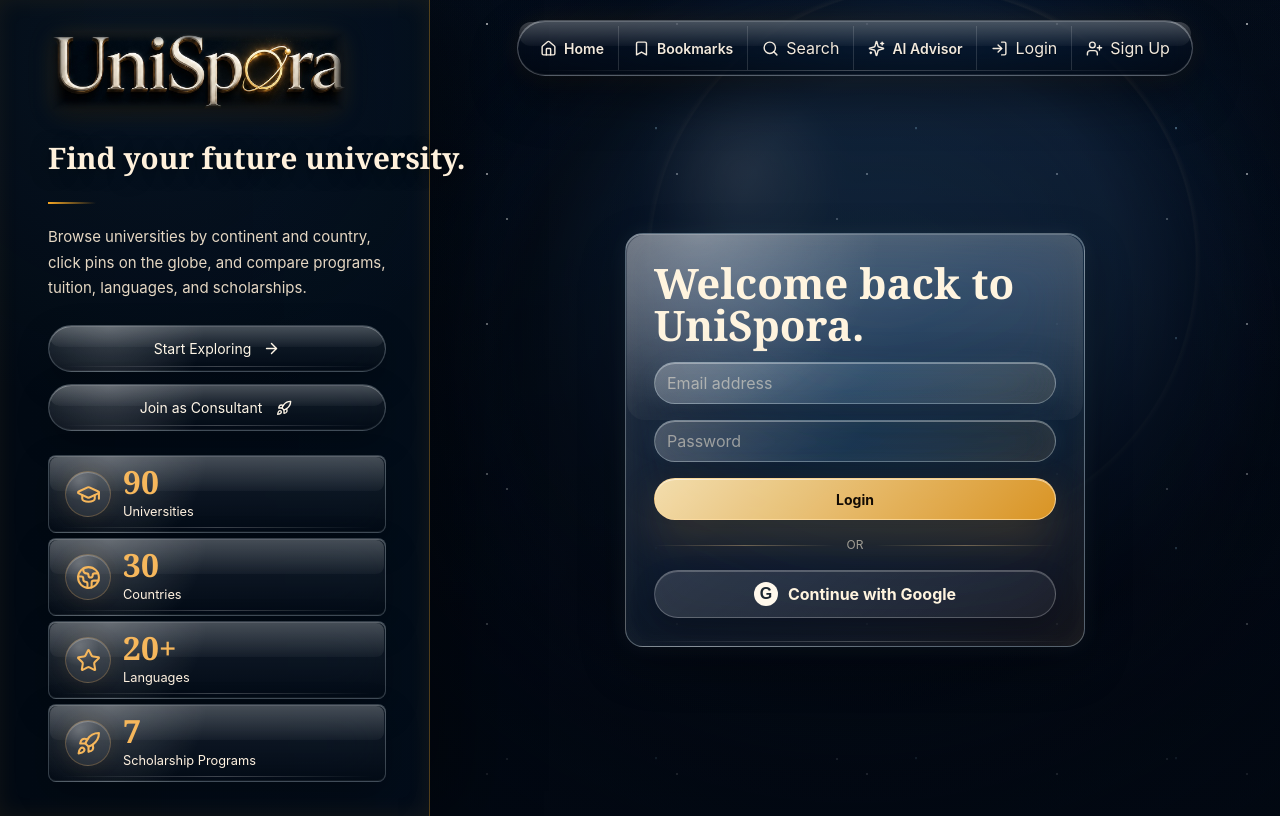
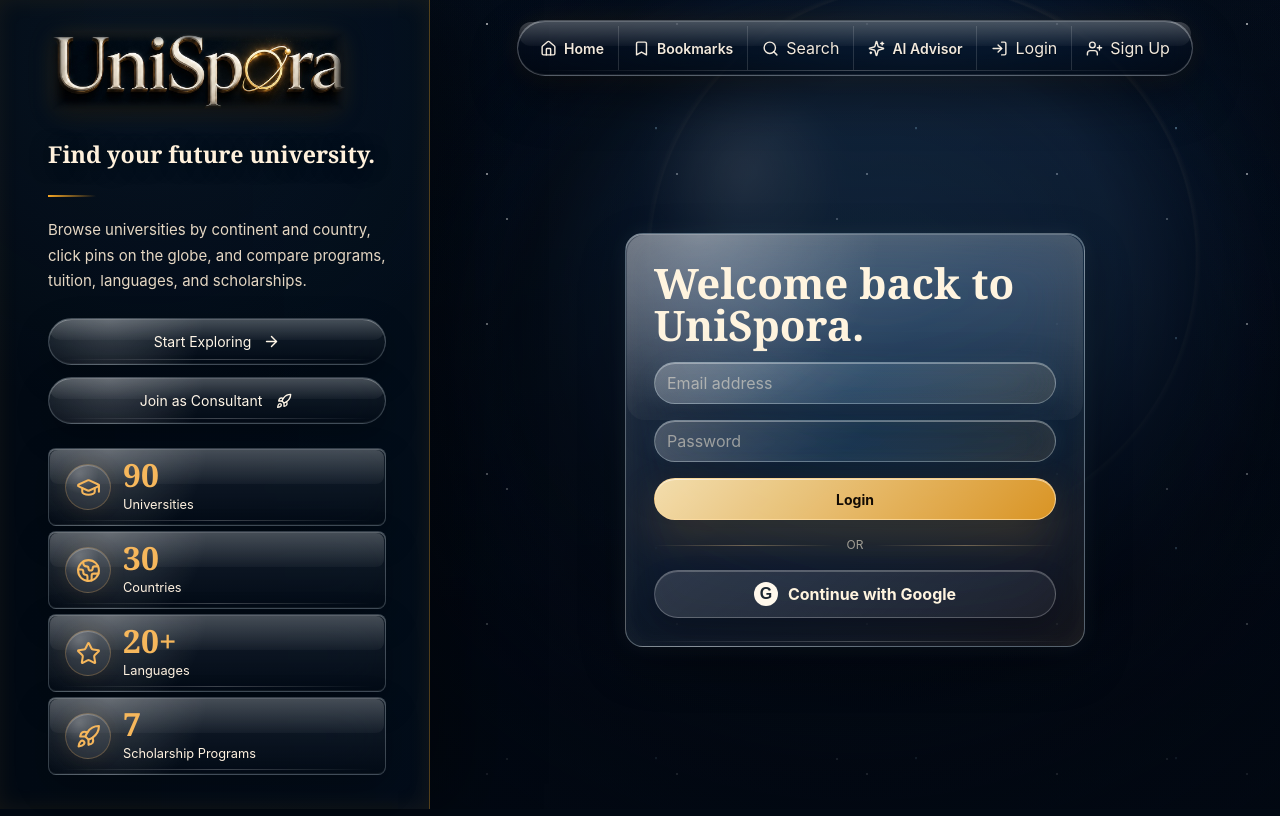
Before and after one commit to shah-ahmad/UNISPORA, a React (Vite) app: page /login in a window 1280 px wide. Built offline with nearby package versions, Linux system fonts and the light colour scheme; no server answers.

Commit message:
Fit homepage headline in sidebar

```diff
--- a/src/styles.css
+++ b/src/styles.css
@@ -321,7 +321,7 @@ select {
 .home-copy h1 {
   max-width: none;
   white-space: nowrap;
-  font-size: clamp(1.85rem, 2.08vw, 2.25rem);
+  font-size: clamp(1.45rem, 1.68vw, 1.78rem);
   line-height: 1.08;
   color: #fff1dc;
   text-shadow: 0 2px 18px rgba(0, 0, 0, 0.5);
```
